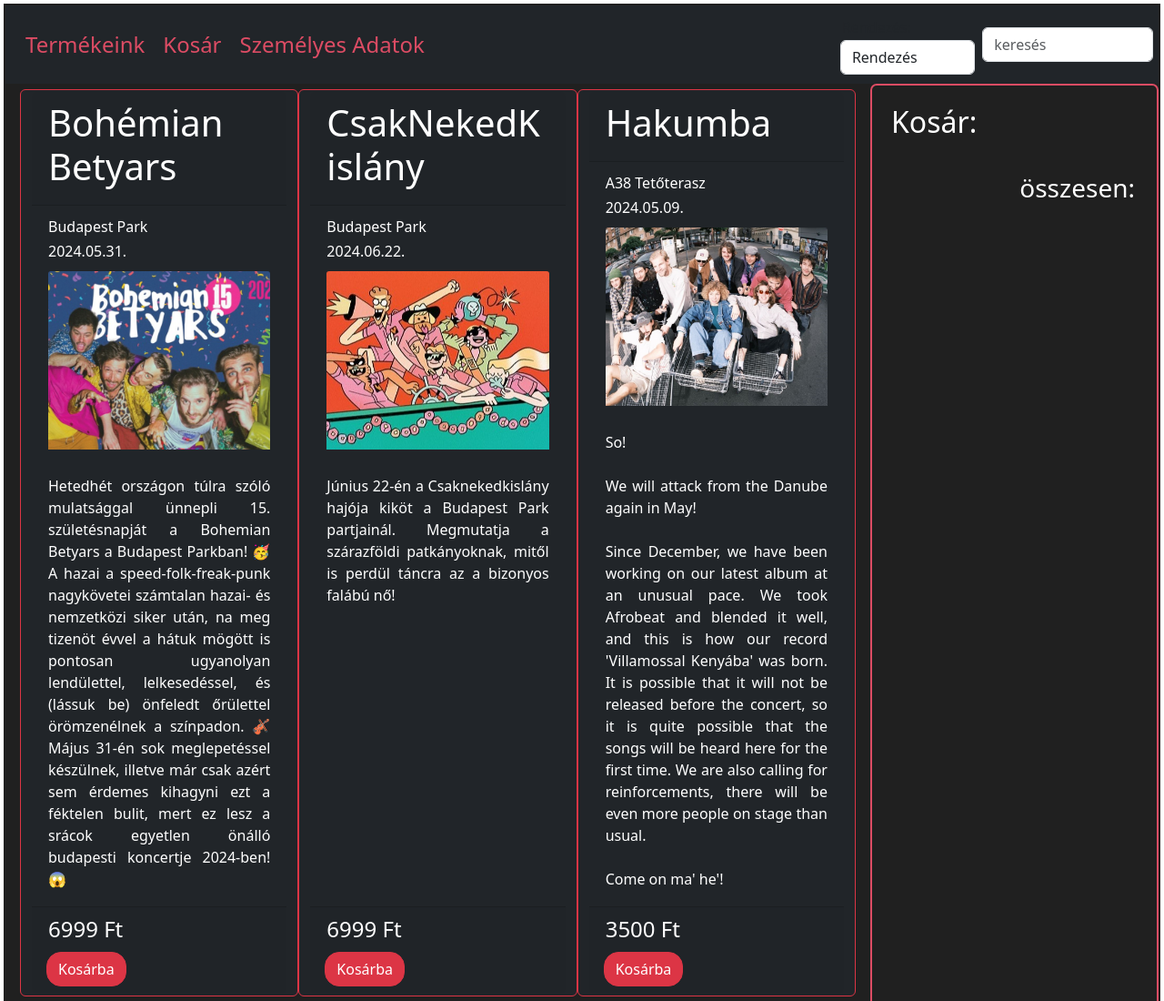
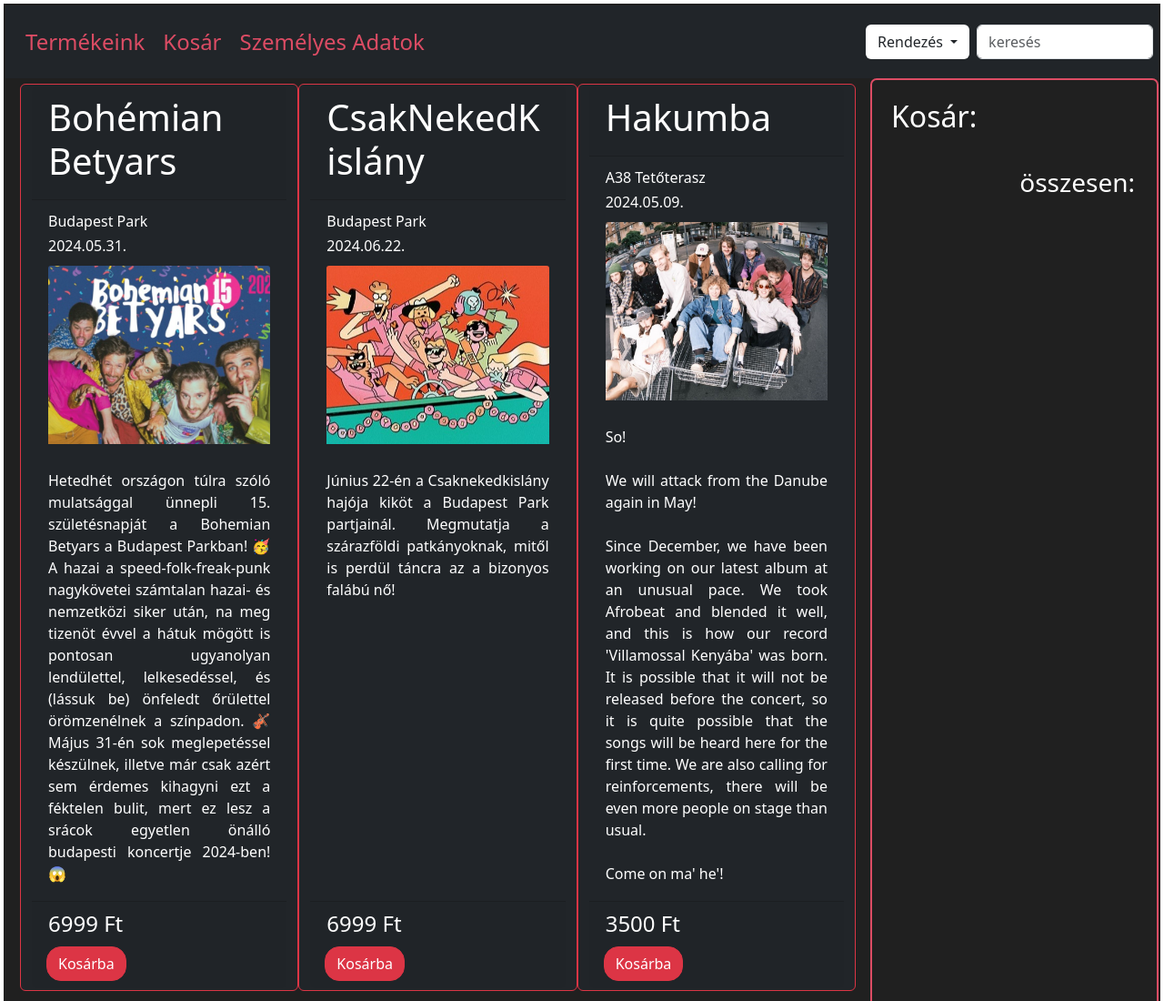
Before and after one commit to csorbaeszter26/WebaruhazEgyeni, a plain HTML site: page index.html in a window 1280 px wide. Shown: the top 1100 px of the page at 91% size. Drawn offline with nearby package versions, Linux system fonts and the light colour scheme.

Commit message:
vissza rendezes

```diff
--- a/index.html
+++ b/index.html
@@ -39,7 +39,7 @@
             </li>
           </ul>
         </div>
-        <div class="rendezes form-group">
+        <!--<div class="rendezes form-group">
             <label for="sel1">Rendezés:</label>
             <select class="form-control" id="sel1">
             <option>Rendezés</option>
@@ -50,9 +50,9 @@
               <option id="datumNovekvo">Dátum szerint növekvő</option>
               <option id="datumCsokkeno">Dátum szerint csökkenő</option>
             </select>
-          </div>
+          </div>-->
 
-        <!--<div class="rendezes" class="dropdown">
+        <div class="rendezes" class="dropdown">
         <button
             id="rendezes"
             type="button"
@@ -92,7 +92,7 @@
                 >Dátum szerint csökkenő</a
               >
             </li>
-          </ul>-->
+          </ul>
         </div>
         <div class="szures">
           <form>
```
